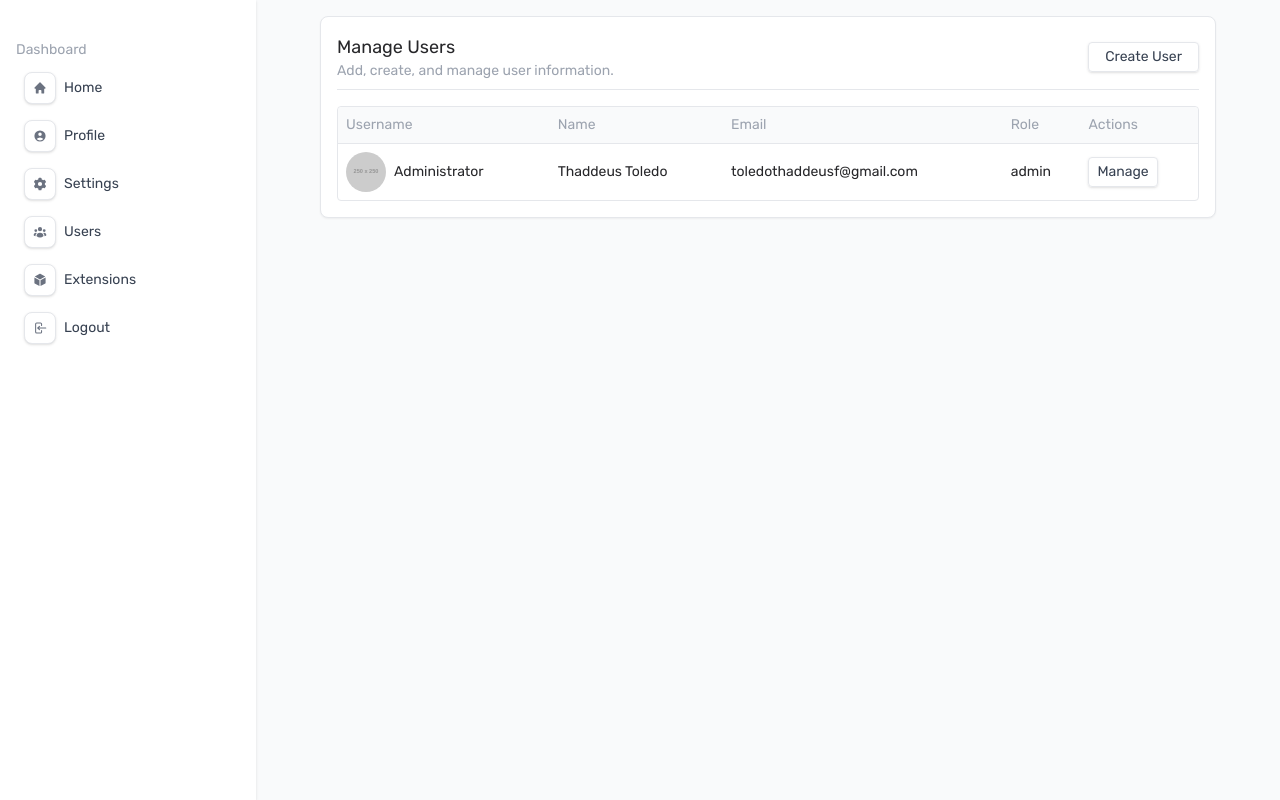
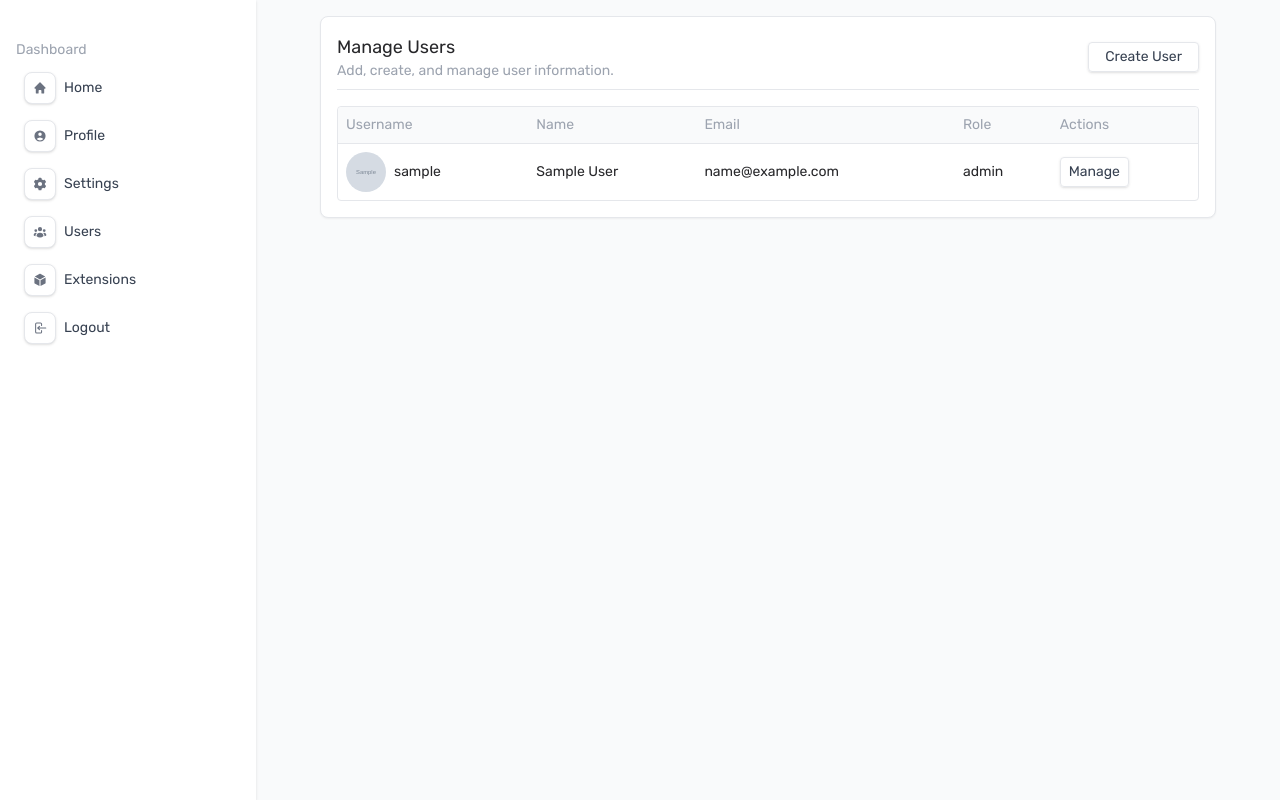
Before and after one commit to tadiyusss/flaskdash, a Flask app: page /dashboard/users in a window 1280 px wide. Run offline with Flask 3, Linux system fonts and the light colour scheme; a user stored in the database is signed in; tables that the repository leaves empty hold one stand-in row (values such as "Sample post"); grey boxes marked "Sample" are stand-in pictures; grey boxes labelled with a size stand in for pictures from a placeholder-image service; some libraries are stand-ins or nearby versions.

Commit message:
view users list table

```diff
--- a/core/templates/dashboard/users.html
+++ b/core/templates/dashboard/users.html
@@ -25,18 +25,20 @@
                                 </tr>
                             </thead>
                             <tbody>
+                                {% for user in users %}
                                 <tr class="text-sm">
                                     <td class="p-2 flex items-center space-x-2">
-                                        <img src="https://placehold.co/250x250" class="size-10 rounded-full" alt="User Avatar">
-                                        <p>Administrator</p>
+                                        <img src="{{ url_for('static', filename='images/profiles/' + current_user.profile_image) }}" class="size-10 rounded-full" alt="User Avatar">
+                                        <p>{{ user.username }}</p>
                                     </td>
-                                    <td class="p-2">Thaddeus Toledo</td>
-                                    <td class="p-2">toledothaddeusf@gmail.com</td>
+                                    <td class="p-2">{{ user.firstname }} {{ user.lastname }}</td>
+                                    <td class="p-2">{{ user.email }}</td>
                                     <td class="p-2">admin</td>
                                     <td class="p-2">
                                         <button class="text-sm rounded px-2 py-1 rounded border shadow text-gray-700 hover:bg-gray-50 ease duration-200">Manage</button>
                                     </td>
                                 </tr>
+                                {% endfor %}
                             </tbody>
                         </table>
                     </div>
--- a/core/views.py
+++ b/core/views.py
@@ -73,7 +73,9 @@ def extensions():
 @core.route('/users')
 @login_required
 def users():
-    return render_template('dashboard/users.html', user=current_user)
+    users = User.query.all()
+
+    return render_template('dashboard/users.html', user=current_user, users = users)
 
 @core.route('/home')
 @login_required
```
